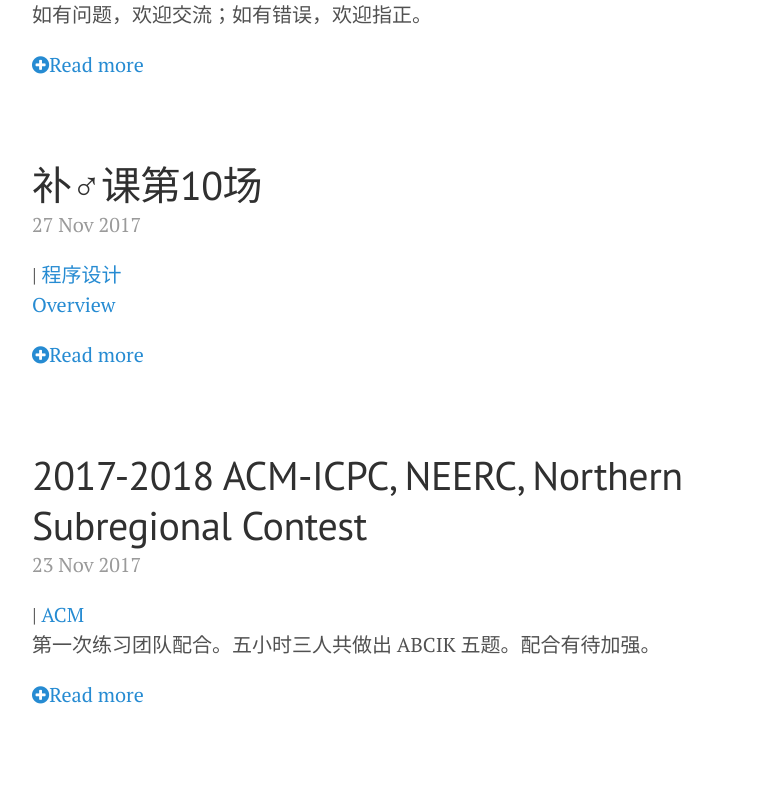
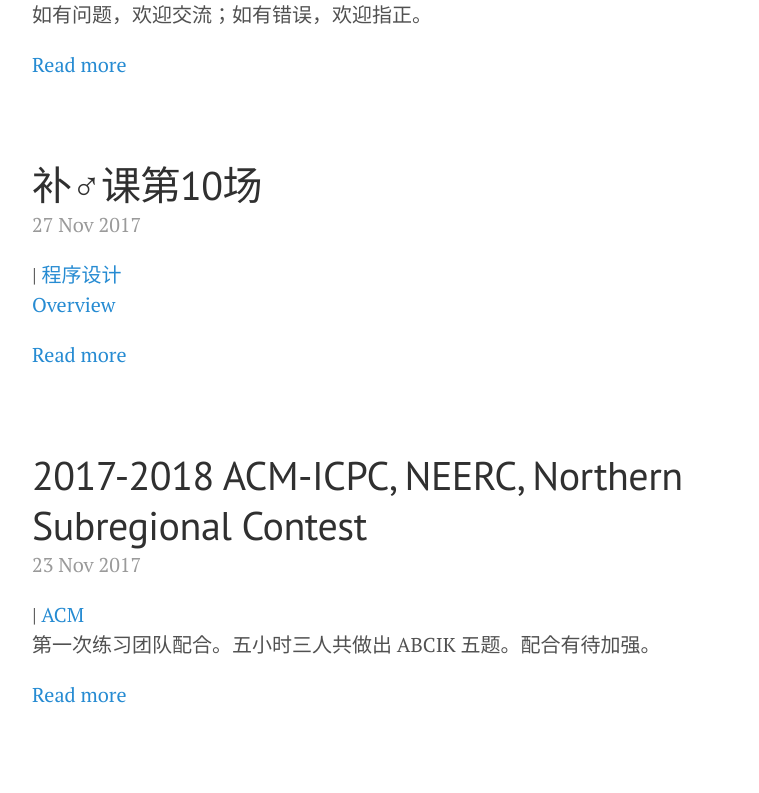
Before and after one commit to chen-xw/chen-xw.github.io, a Jekyll site: the page built from blog/index.html, in a window 1280 px wide. Shown: the part 1980-2773 px from the top of the page, without its empty margins (248-1007 px from the left). Built offline with Jekyll 4.4.1, drawn with Linux system fonts in a browser that asks for light colours; the list of posts is cut into pages by our own code.

Commit message:
Update sidebar.html

```diff
--- a/_includes/sidebar.html
+++ b/_includes/sidebar.html
@@ -1,7 +1,7 @@
 <!-- Target for toggling the sidebar `.sidebar-checkbox` is for regular
      styles, `#sidebar-checkbox` for behavior. -->
 <input type="checkbox" class="sidebar-checkbox" id="sidebar-checkbox">
-<link rel="stylesheet" href="/font-awesome/css/font-awesome.min.css">
+
 <!-- Toggleable sidebar -->
 <div class="sidebar" id="sidebar">
   <div class="sidebar-item">
```
